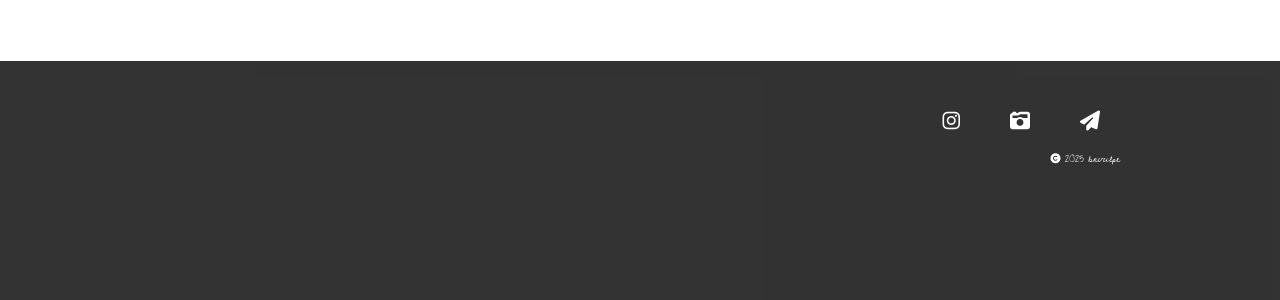
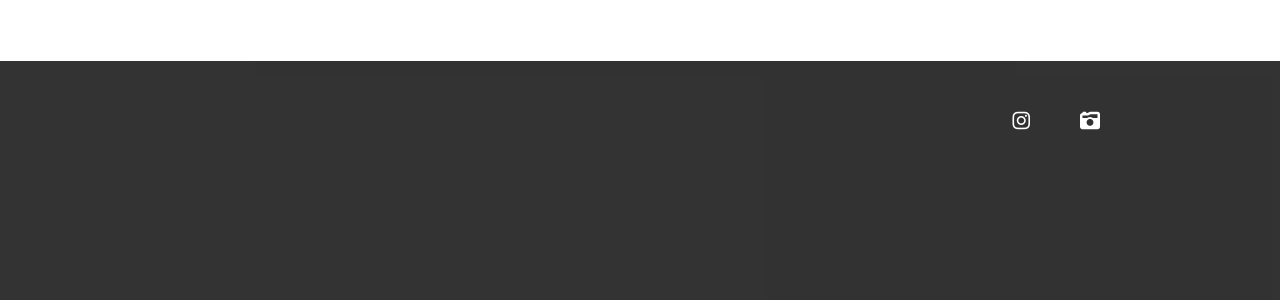
Before and after one commit to inmersein/inmersein.github.io, a Jekyll site: the page built from index.md, in a window 1280 px wide. Shown: the part 685-985 px from the top of the page. Built offline with Jekyll 4.4.1, drawn with Linux system fonts in a browser that asks for light colours; nearby versions of some CDN libraries; some web fonts are replaced.

```diff
--- a/_includes/footer.html
+++ b/_includes/footer.html
@@ -1,13 +1,9 @@
 <div class="section footer dark">
   <div class="container" style="text-align: right;">
     <div class="social" style="display: flex; justify-content: flex-end; gap: 10px;">
-      <a href="https://www.instagram.com/insertuserlorempipsum/"><i class="fab fa-instagram"></i></a>
-      <a href="https://unsplash.com/@yourusername"><i class="fas fa-camera-retro"></i>
-      <a href="mailto:insertuser@gmail.com"><i class="fas fa-paper-plane"></i></a>
+      <a href="https://www.instagram.com/inmersein/"><i class="fab fa-instagram"></i></a>
+      <a href="https://unsplash.com/@inmersein"><i class="fas fa-camera-retro"></i>
       </a>
-    </div>
-    <p style="font-size: 10px;"><i class="fas fa-copyright" style="font-size: 10px;"></i> 2025 bnvulpe  </p>
-  </div>
 </div>
 
 <!-- IntersectionObserver polyfill -->
```
Also changed, not shown: 5 other files.
